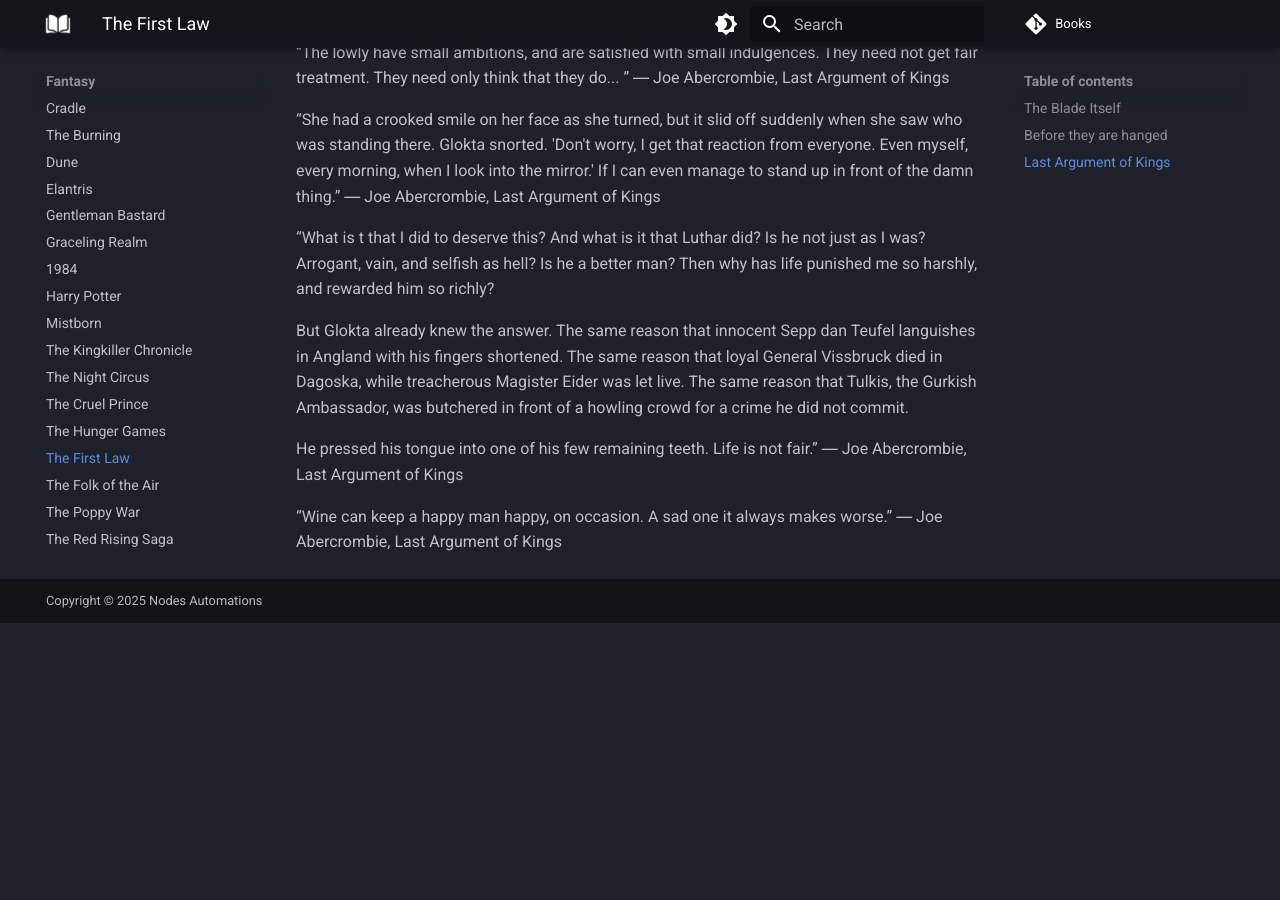
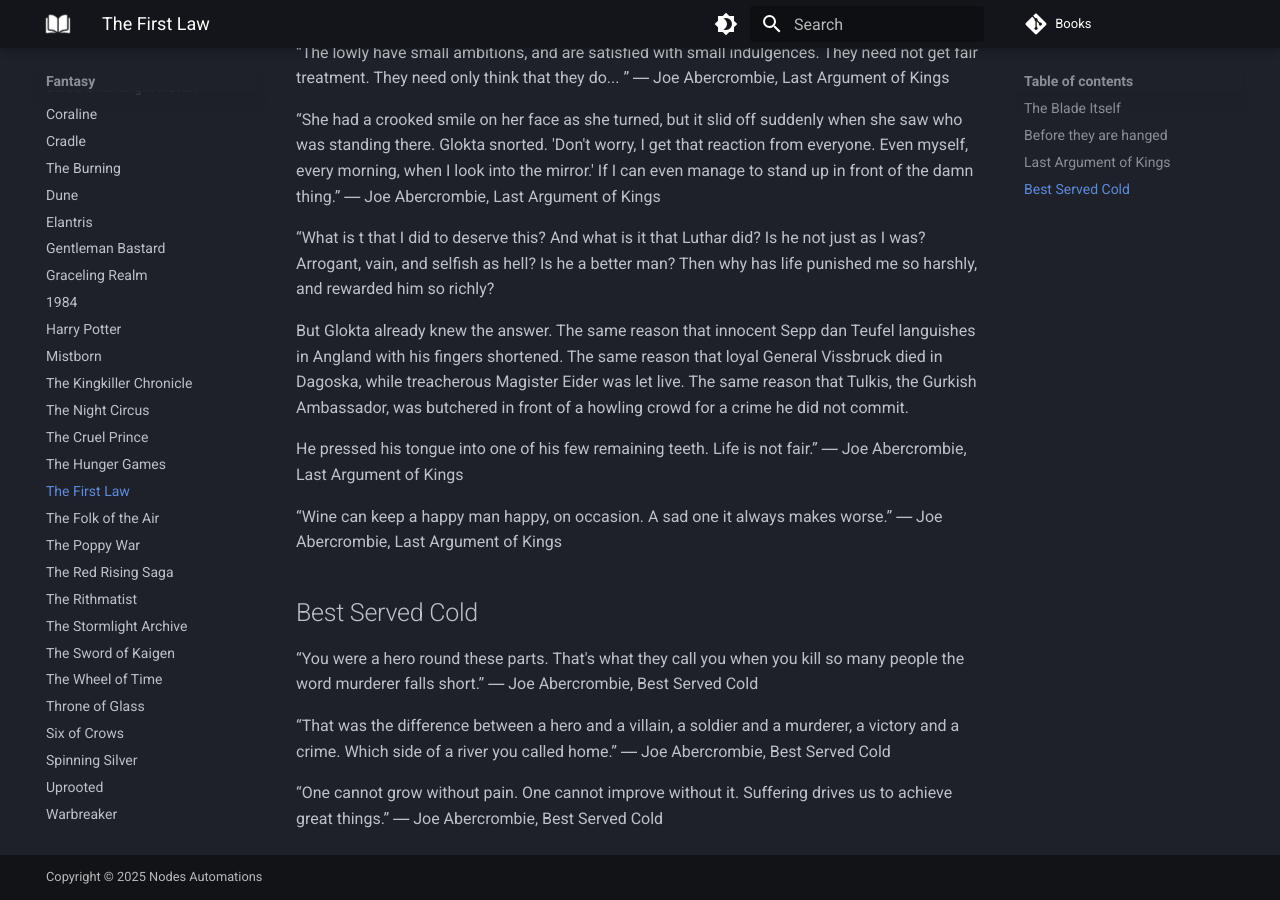
Before and after one commit to vivekkpatel/Books, an MkDocs documentation site: the page built from docs/Fantasy/The First Law.md, in a window 1280 px wide and 900 px high, scrolled down 3038 px. Built offline with MkDocs 1.6.1 and Material for MkDocs 9.7.7, drawn with Linux system fonts in a browser that asks for light colours; comment, search, counter and statistics services are not loaded; before the commit the page ends 3661 px from its top, so only the background shows below that.

Commit message:
Add quotes and notes from "Best Served Cold" by Joe Abercrombie

```diff
--- a/docs/Fantasy/The First Law.md
+++ b/docs/Fantasy/The First Law.md
@@ -110,3 +110,11 @@
 
 “Wine can keep a happy man happy, on occasion. A sad one it always makes worse.”
 ― Joe Abercrombie, Last Argument of Kings
+
+## Best Served Cold
+
+“You were a hero round these parts. That's what they call you when you kill so many people the word murderer falls short.” ― Joe Abercrombie, Best Served Cold
+
+“That was the difference between a hero and a villain, a soldier and a murderer, a victory and a crime. Which side of a river you called home.” ― Joe Abercrombie, Best Served Cold
+
+“One cannot grow without pain. One cannot improve without it. Suffering drives us to achieve great things.” ― Joe Abercrombie, Best Served Cold
```
